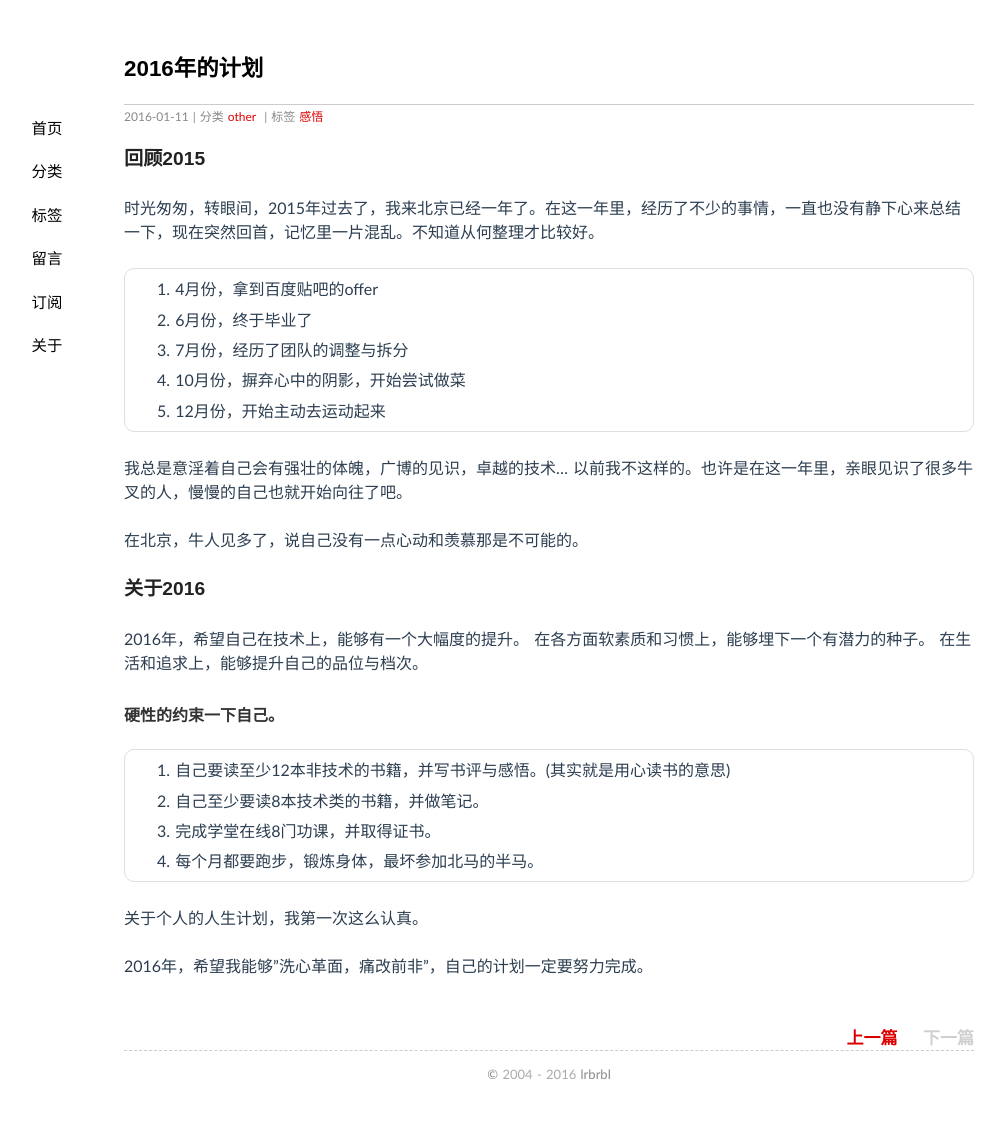
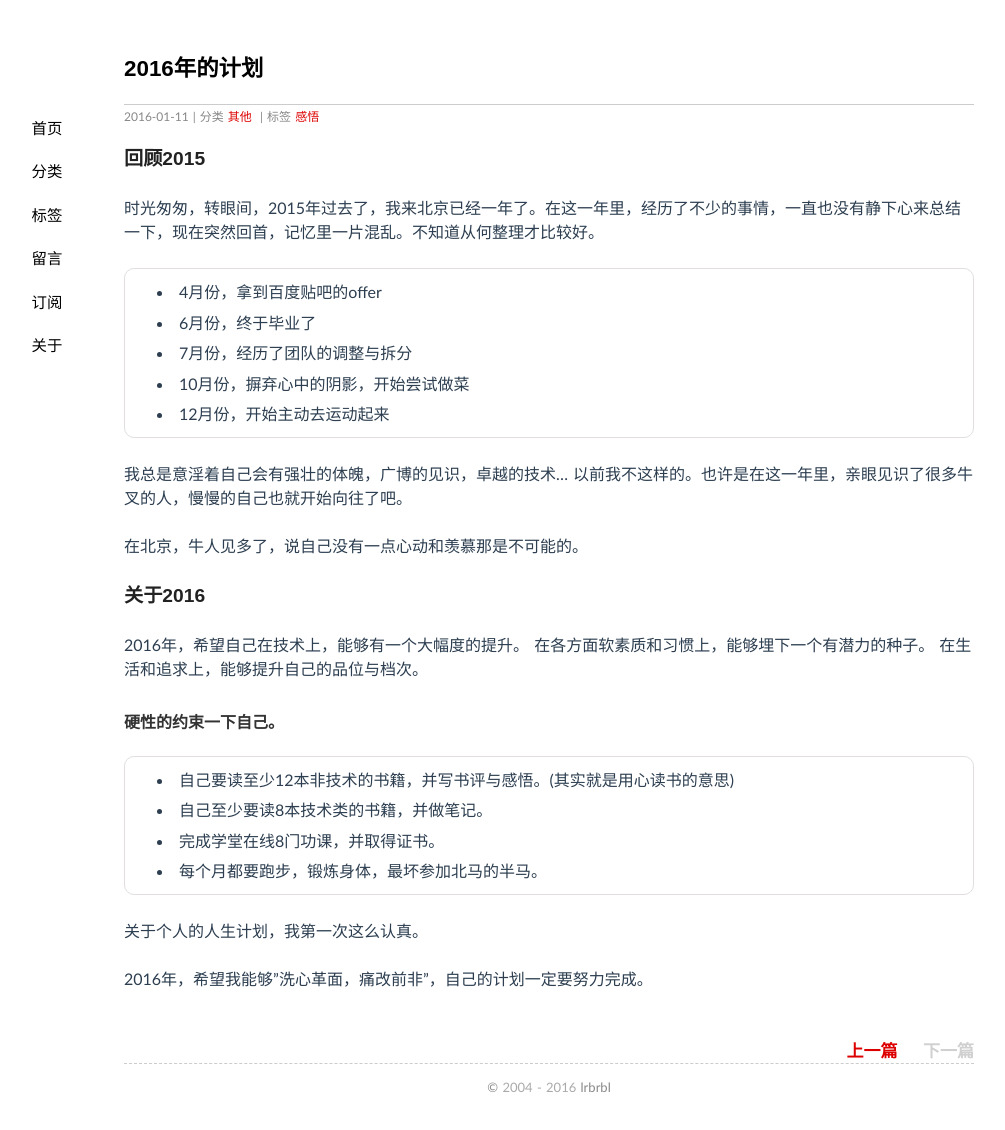
Before and after one commit to Tanklong/reading, a Jekyll site: the page built from _posts/2016-01-11-my-2016-plan.md, in a window 1280 px wide. Shown: the whole page, without its empty margins (91-1096 px from the left). Built offline with Jekyll 4.4.1, drawn with Linux system fonts in a browser that asks for light colours; Markdown is read by kramdown in place of the engine named in the settings; comment, search, counter and statistics services are not loaded.

Commit message:
change tag

```diff
--- a/_posts/2016-01-11-my-2016-plan.md
+++ b/_posts/2016-01-11-my-2016-plan.md
@@ -1,18 +1,18 @@
 ---
 layout: post
 title: "2016年的计划"
-categories: other
+categories: 其他
 tags: 感悟
 
 ---
 ### 回顾2015
 时光匆匆，转眼间，2015年过去了，我来北京已经一年了。在这一年里，经历了不少的事情，一直也没有静下心来总结一下，现在突然回首，记忆里一片混乱。不知道从何整理才比较好。
 
-1. 4月份，拿到百度贴吧的offer
-2. 6月份，终于毕业了
-3. 7月份，经历了团队的调整与拆分
-4. 10月份，摒弃心中的阴影，开始尝试做菜
-5. 12月份，开始主动去运动起来
+- 4月份，拿到百度贴吧的offer
+- 6月份，终于毕业了
+- 7月份，经历了团队的调整与拆分
+- 10月份，摒弃心中的阴影，开始尝试做菜
+- 12月份，开始主动去运动起来
 
 我总是意淫着自己会有强壮的体魄，广博的见识，卓越的技术... 以前我不这样的。也许是在这一年里，亲眼见识了很多牛叉的人，慢慢的自己也就开始向往了吧。
 
```
Also changed, not shown: other parts of _posts/2016-01-11-my-2016-plan.md (+4 -4 lines).
